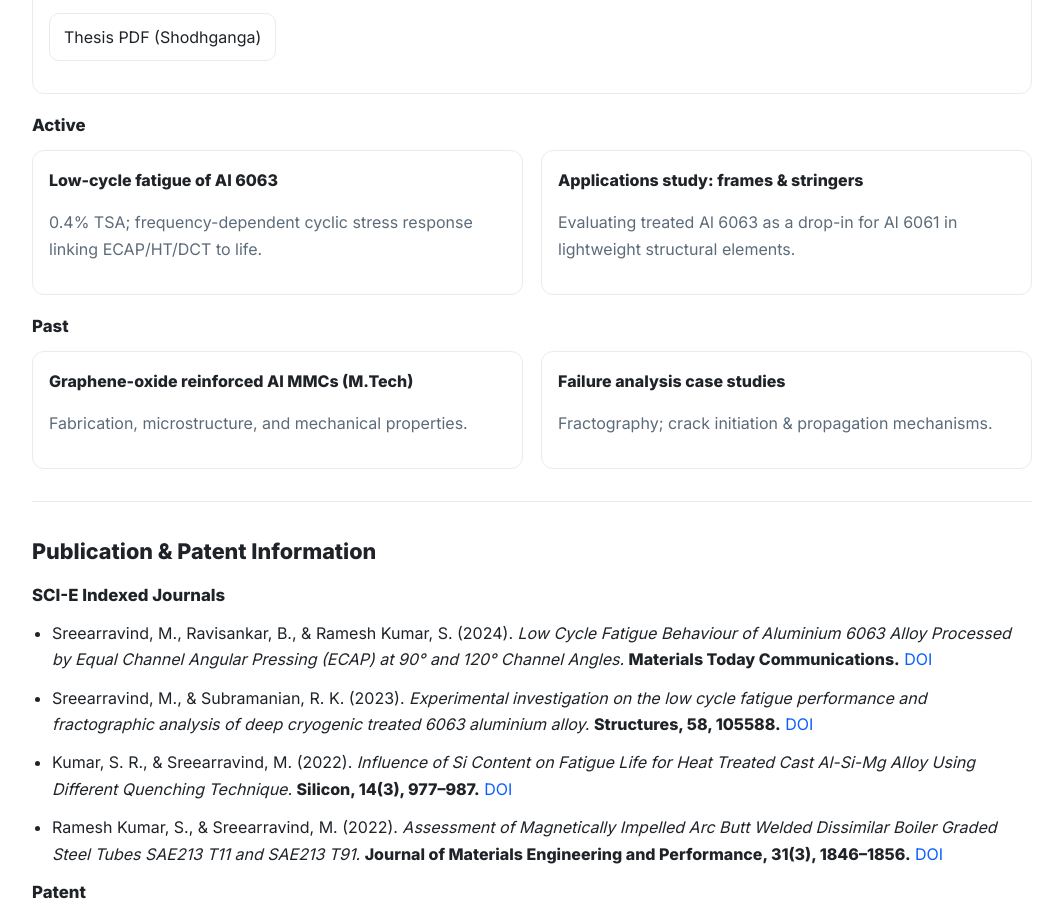
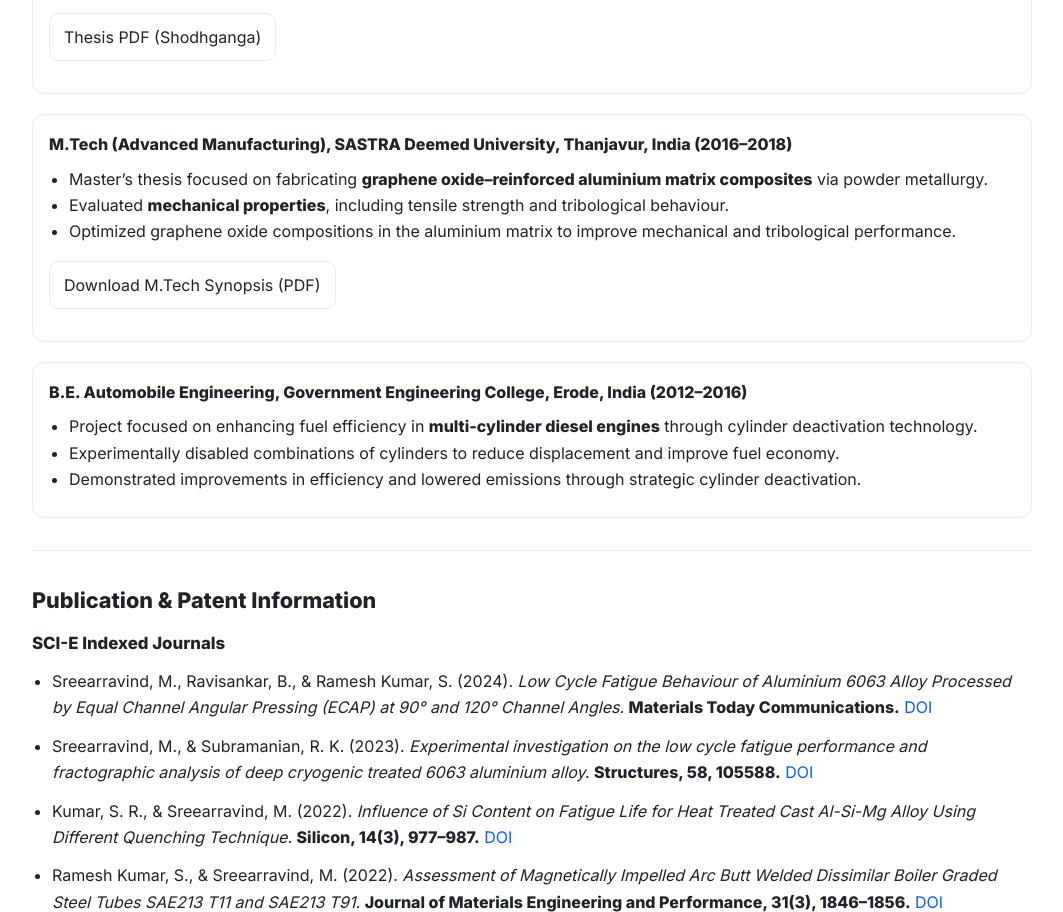
Before and after one commit to sreearravind/sreearravind-site, a plain HTML site: page index.html in a window 1280 px wide. Shown: the part 885-1797 px from the top of the page, without its empty margins (108-1171 px from the left). Drawn offline with Linux system fonts and the light colour scheme.

Commit message:
Update index.html
08.12.2025 - research interest updated

```diff
--- a/index.html
+++ b/index.html
@@ -120,6 +120,7 @@
 <section id="research" aria-label="Research & Thesis">
   <h2>Research & Thesis</h2>
 
+  <!-- PhD Thesis -->
   <div class="card" role="article" aria-labelledby="thesis-title">
     <strong id="thesis-title">Ph.D. Thesis:</strong>
     <em>Fatigue Behaviour of Al 6063 alloy in Heat Treated, Deep Cryogenic Treated, and Equal Channel Angular Pressing (ECAP) Processed Conditions</em><br>
@@ -135,30 +136,31 @@
     </p>
   </div>
 
-    <h3 style="margin-top:18px;">Active</h3>
-    <div class="grid">
-      <div class="card">
-        <strong>Low-cycle fatigue of Al 6063</strong>
-        <p class="muted">0.4% TSA; frequency-dependent cyclic stress response linking ECAP/HT/DCT to life.</p>
-      </div>
-      <div class="card">
-        <strong>Applications study: frames & stringers</strong>
-        <p class="muted">Evaluating treated Al 6063 as a drop-in for Al 6061 in lightweight structural elements.</p>
-      </div>
+  <!-- M.Tech Thesis -->
+  <div class="card" role="article" aria-labelledby="mtech-title" style="margin-top: 20px;">
+    <strong id="mtech-title">M.Tech (Advanced Manufacturing), SASTRA Deemed University, Thanjavur, India (2016–2018)</strong>
+    <ul>
+      <li>Master’s thesis focused on fabricating <strong>graphene oxide–reinforced aluminium matrix composites</strong> via powder metallurgy.</li>
+      <li>Evaluated <strong>mechanical properties</strong>, including tensile strength and tribological behaviour.</li>
+      <li>Optimized graphene oxide compositions in the aluminium matrix to improve mechanical and tribological performance.</li>
+    </ul>
+    <p>
+      <a class="btn" href="MTech_Synopsis.pdf" target="_blank" rel="noopener">Download M.Tech Synopsis (PDF)</a>
+    </p>
   </div>
 
-    <h3 style="margin-top:18px;">Past</h3>
-    <div class="grid">
-      <div class="card">
-        <strong>Graphene-oxide reinforced Al MMCs (M.Tech)</strong>
-        <p class="muted">Fabrication, microstructure, and mechanical properties.</p>
+  <!-- B.E. Project -->
+  <div class="card" role="article" aria-labelledby="be-title" style="margin-top: 20px;">
+    <strong id="be-title">B.E. Automobile Engineering, Government Engineering College, Erode, India (2012–2016)</strong>
+    <ul>
+      <li>Project focused on enhancing fuel efficiency in <strong>multi-cylinder diesel engines</strong> through cylinder deactivation technology.</li>
+      <li>Experimentally disabled combinations of cylinders to reduce displacement and improve fuel economy.</li>
+      <li>Demonstrated improvements in efficiency and lowered emissions through strategic cylinder deactivation.</li>
+    </ul>
   </div>
-      <div class="card">
-        <strong>Failure analysis case studies</strong>
-        <p class="muted">Fractography; crack initiation & propagation mechanisms.</p>
-      </div>
-    </div>
+
 </section>
+
 
   <!-- PUBLICATIONS & PATENTS -->
 <section id="publications" aria-label="Publications & Patents">
```
Lines whose indentation alone changed are shown as unchanged.
